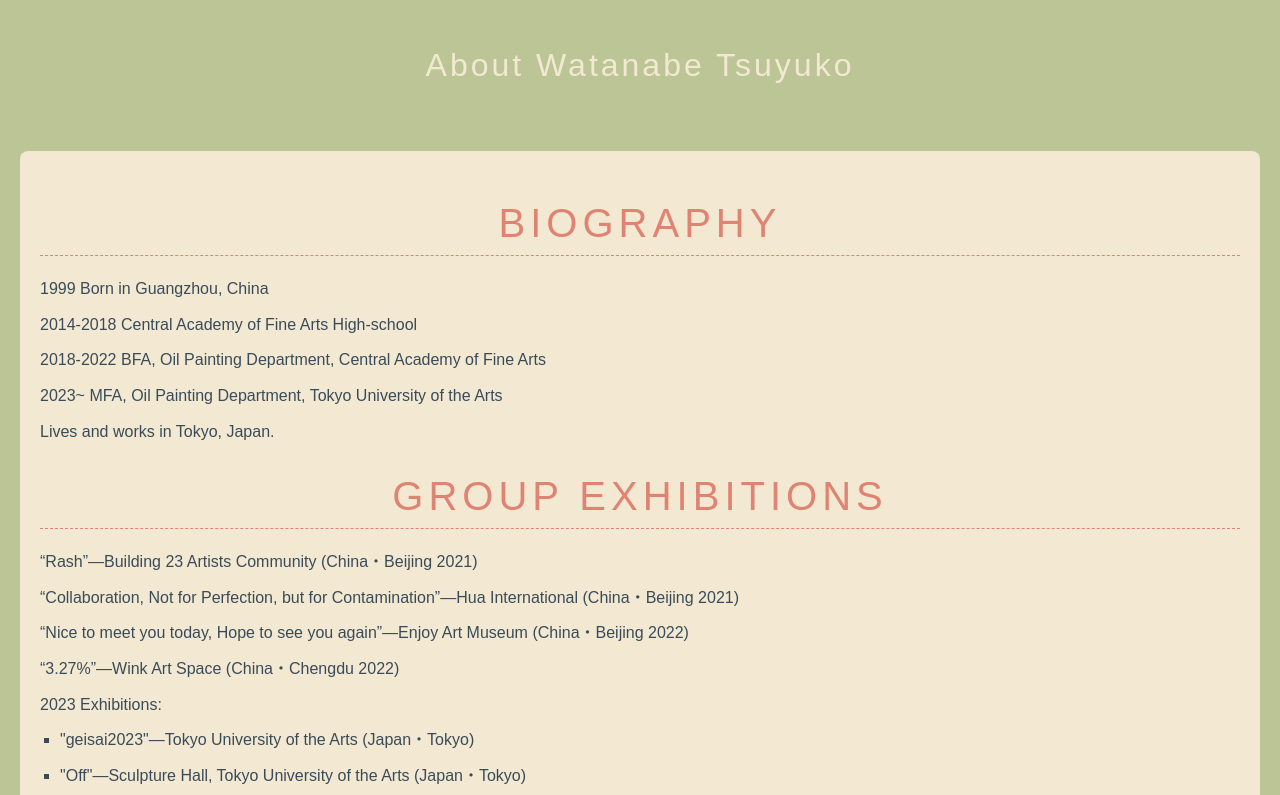
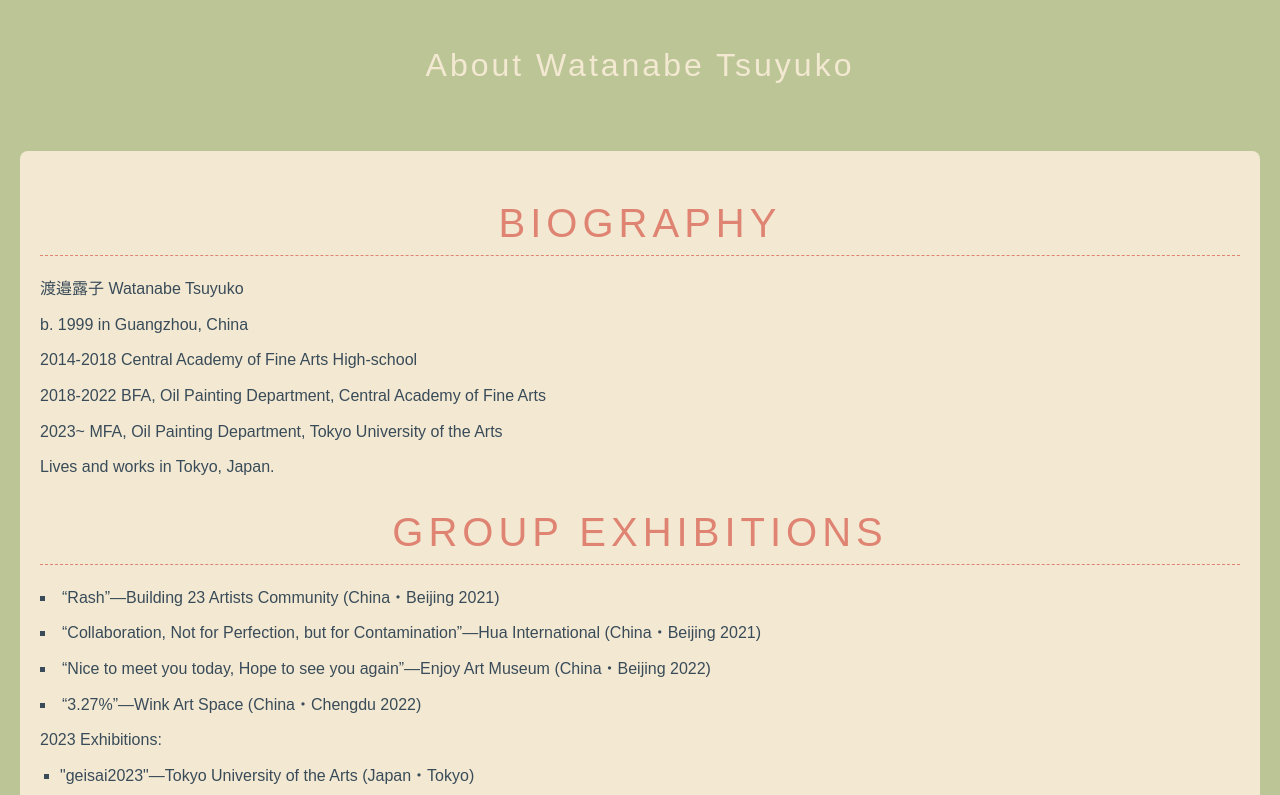
Before and after one commit to 123tsuyuk/portfolio, a plain HTML site: page about.html in a window 1280 px wide. Shown: the top 795 px of the page. Drawn offline with Linux system fonts and the light colour scheme; a web font is replaced by a local one.

Commit message:
Update about.html

```diff
--- a/about.html
+++ b/about.html
@@ -13,7 +13,8 @@
     <main>
         <section class="biography">
             <h2>Biography</h2>
-            <p>1999 Born in Guangzhou, China</p>
+            <p>渡邉露子  Watanabe Tsuyuko</p>
+            <p>b. 1999 in Guangzhou, China</p>
             <p>2014-2018 Central Academy of Fine Arts High-school</p>
             <p>2018-2022 BFA, Oil Painting Department, Central Academy of Fine Arts</p>
             <p>2023~ MFA, Oil Painting Department, Tokyo University of the Arts</p>
@@ -21,10 +22,10 @@
         </section>
         <section class="exhibitions">
             <h2>Group Exhibitions</h2>
-            <p>“Rash”—Building 23 Artists Community (China・Beijing 2021)</p>
-            <p>“Collaboration, Not for Perfection, but for Contamination”—Hua International (China・Beijing 2021)</p>
-            <p>“Nice to meet you today, Hope to see you again”—Enjoy Art Museum (China・Beijing 2022)</p>
-            <p>“3.27%”—Wink Art Space (China・Chengdu 2022)</p>
+            <li>“Rash”—Building 23 Artists Community (China・Beijing 2021) </li>
+            <li>“Collaboration, Not for Perfection, but for Contamination”—Hua International (China・Beijing 2021)</li>
+            <li>“Nice to meet you today, Hope to see you again”—Enjoy Art Museum (China・Beijing 2022)</li>
+            <li>“3.27%”—Wink Art Space (China・Chengdu 2022)</li>
             <p>2023 Exhibitions:</p>
             <ul>
                 <li>"geisai2023"—Tokyo University of the Arts (Japan・Tokyo)</li>
```
